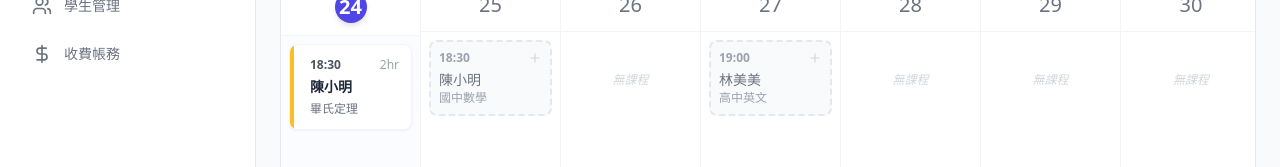
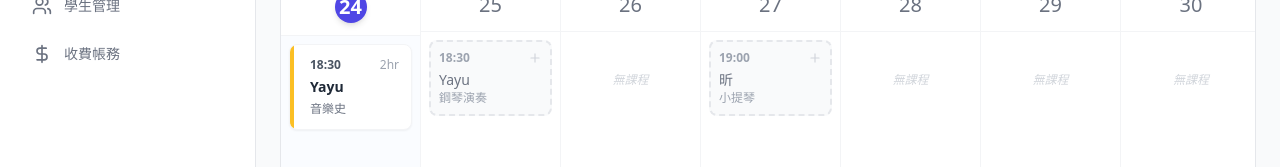
Before and after one commit to threegt168-bit/teacher, a React (Vite) app: page / in a window 1280 px wide. Shown: the part 152-319 px from the top of the page. Built offline with nearby package versions, Linux system fonts and the light colour scheme.

Commit message:
Update student and session mock data

```diff
--- a/src/App.jsx
+++ b/src/App.jsx
@@ -48,22 +48,22 @@ const getDayName = (dayIndex) => {
 const INITIAL_STUDENTS = [
   {
     id: 1,
-    name: '陳小明',
-    subject: '國中數學',
-    rate: 600,
+    name: 'Yayu',
+    subject: '鋼琴演奏',
+    rate: 1600,
     phone: '0912-345-678',
-    note: '幾何觀念較弱，需多加強',
+    note: '拿到全國比賽第一名',
     weeklySchedule: [
       { day: 2, time: '18:30', duration: 2 } // 週二
     ]
   },
   {
     id: 2,
-    name: '林美美',
-    subject: '高中英文',
+    name: '昕',
+    subject: '小提琴',
     rate: 800,
     phone: '0987-654-321',
-    note: '準備學測中',
+    note: '世界第一',
     weeklySchedule: [
       { day: 4, time: '19:00', duration: 1.5 } // 週四
     ]
@@ -71,10 +71,10 @@ const INITIAL_STUDENTS = [
 ];
 
 const INITIAL_SESSIONS = [
-  { id: 101, studentId: 1, date: '2023-10-25', time: '18:30', duration: 2, topic: '三角形全等性質', paid: true, feedback: '進步很多' },
-  { id: 102, studentId: 2, date: '2023-10-26', time: '19:00', duration: 1.5, topic: '雜誌閱讀 Unit 3', paid: false, feedback: '' },
+  { id: 101, studentId: 1, date: '2023-10-25', time: '18:30', duration: 2, topic: '高階班', paid: true, feedback: '進步很多' },
+  { id: 102, studentId: 2, date: '2023-10-26', time: '19:00', duration: 1.5, topic: '樂理 Unit 3', paid: false, feedback: '' },
   // Generate a session for today for demo
-  { id: 103, studentId: 1, date: formatDateStr(new Date()), time: '18:30', duration: 2, topic: '畢氏定理', paid: false, feedback: '' },
+  { id: 103, studentId: 1, date: formatDateStr(new Date()), time: '18:30', duration: 2, topic: '音樂史', paid: false, feedback: '' },
 ];
 
 // --- Components ---
```
